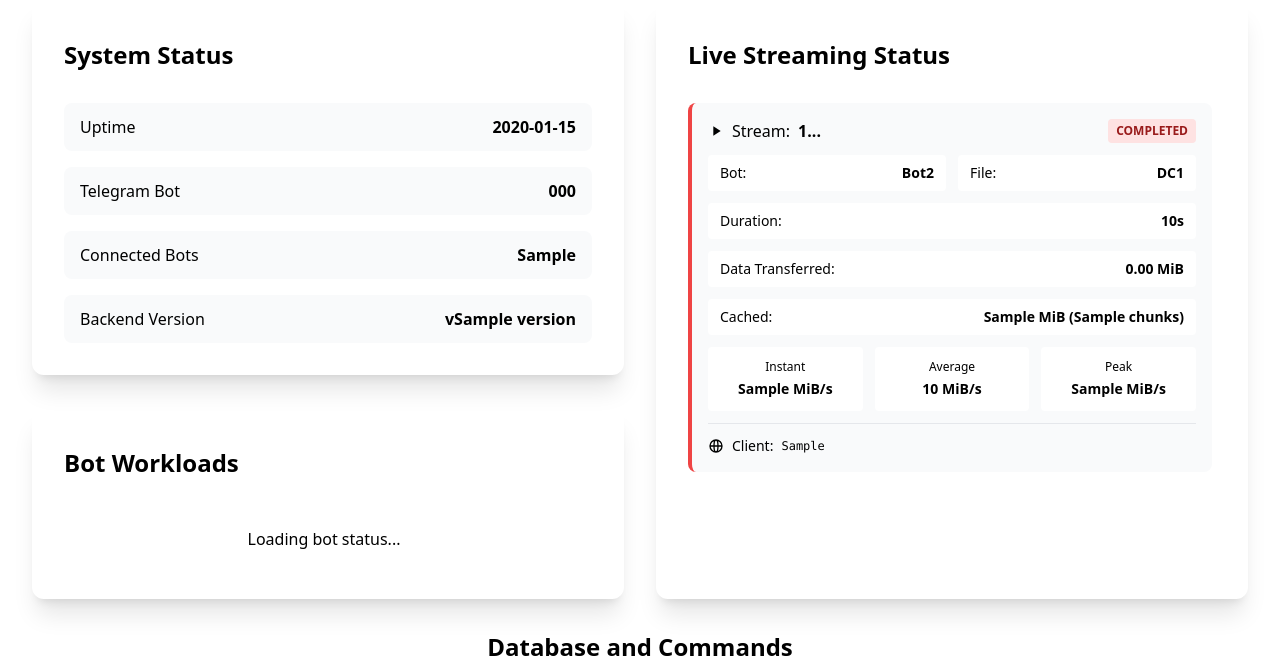
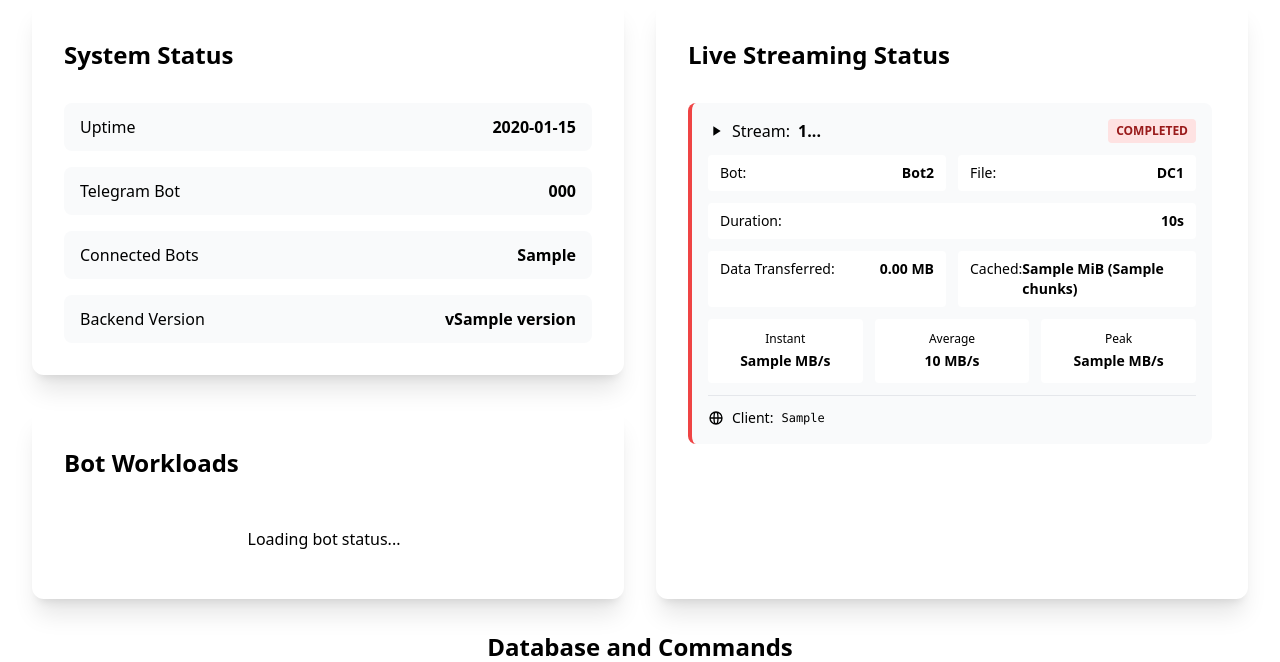
Before and after one commit to cleanerspam/TST, a FastAPI app: template Backend/fastapi/templates/dashboard.html in a window 1280 px wide. Shown: the part 185-847 px from the top of the page. Run offline with FastAPI, Linux system fonts and the light colour scheme; the template is opened without the code that fills it: most values are stand-ins (such as "Sample title", 1, 10 or a date in 2020); data that the repository does not hold is empty; parts of the project's set-up code (start-up, migrations or seed data) failed here and were passed over; some libraries are stand-ins or nearby versions.

Commit message:
fix looks

```diff
--- a/Backend/fastapi/templates/dashboard.html
+++ b/Backend/fastapi/templates/dashboard.html
@@ -146,12 +146,12 @@
                                     <span class="text-sm font-semibold">{{ stream.duration }}s</span>
                                 </div>
 
-                                <div class="flex justify-between py-2 px-3 bg-white rounded col-span-2">
+                                <div class="flex justify-between py-2 px-3 bg-white rounded">
                                     <span class="text-sm theme-text-secondary">Data Transferred:</span>
                                     <span class="text-sm font-semibold">{{ "%.2f"|format(stream.total_bytes / 1024 /
-                                        1024) }} MiB</span>
+                                        1024) }} MB</span>
                                 </div>
-                                <div class="flex justify-between py-2 px-3 bg-white rounded col-span-2">
+                                <div class="flex justify-between py-2 px-3 bg-white rounded">
                                     <span class="text-sm theme-text-secondary">Cached:</span>
                                     <span class="text-sm font-semibold">{{ stream.cached_mb }} MiB ({{
                                         stream.cache_chunks }} chunks)</span>
@@ -161,15 +161,15 @@
                             <div class="grid grid-cols-3 gap-3">
                                 <div class="text-center py-3 bg-white rounded">
                                     <div class="text-xs theme-text-secondary mb-1">Instant</div>
-                                    <div class="text-sm font-bold text-primary">{{ stream.instant_mbps }} MiB/s</div>
+                                    <div class="text-sm font-bold text-primary">{{ stream.instant_mbps }} MB/s</div>
                                 </div>
                                 <div class="text-center py-3 bg-white rounded">
                                     <div class="text-xs theme-text-secondary mb-1">Average</div>
-                                    <div class="text-sm font-bold text-primary">{{ stream.avg_mbps }} MiB/s</div>
+                                    <div class="text-sm font-bold text-primary">{{ stream.avg_mbps }} MB/s</div>
                                 </div>
                                 <div class="text-center py-3 bg-white rounded">
                                     <div class="text-xs theme-text-secondary mb-1">Peak</div>
-                                    <div class="text-sm font-bold text-primary">{{ stream.peak_mbps }} MiB/s</div>
+                                    <div class="text-sm font-bold text-primary">{{ stream.peak_mbps }} MB/s</div>
                                 </div>
                             </div>
 
```
